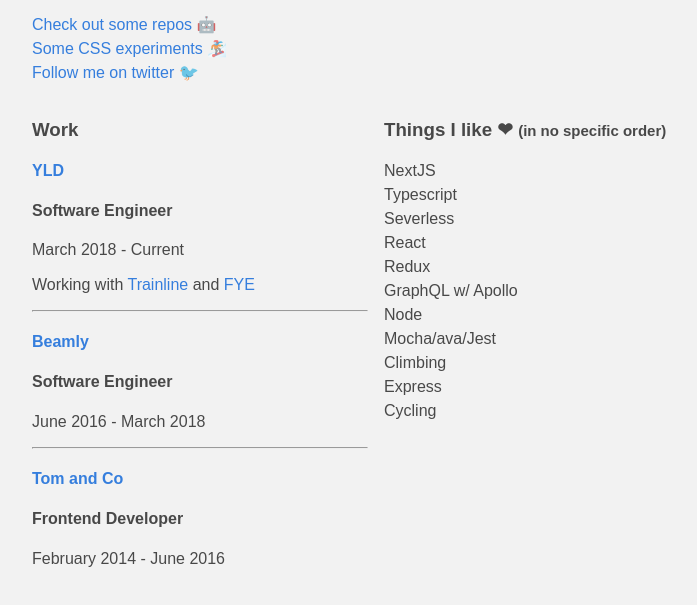
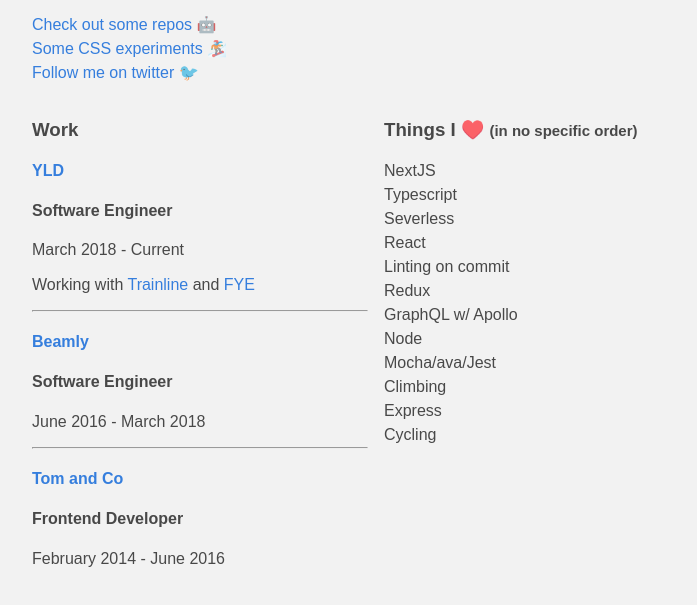
Before and after one commit to omonk/omonk.github.io, a website: page index.html in a window 1280 px wide. Shown: the part 133-738 px from the top of the page, without its empty margins (256-953 px from the left). Drawn offline with Linux system fonts and the light colour scheme.

Commit message:
update heart

```diff
--- a/index.html
+++ b/index.html
@@ -63,7 +63,7 @@
                 <p>February 2014 - June 2016</p>
             </div>
             <div class="fl w-100 w-50-ns">
-                <h3>Things I like ❤
+                <h3>Things I ♥️
                     <small>(in no specific order)</small>
                 </h3>
 
@@ -72,6 +72,7 @@
                     <li>Typescript</li>
                     <li>Severless</li>
                     <li>React</li>
+                    <li>Linting on commit</li>
                     <li>Redux</li>
                     <li>GraphQL w/ Apollo</li>
                     <li>Node</li>
```
